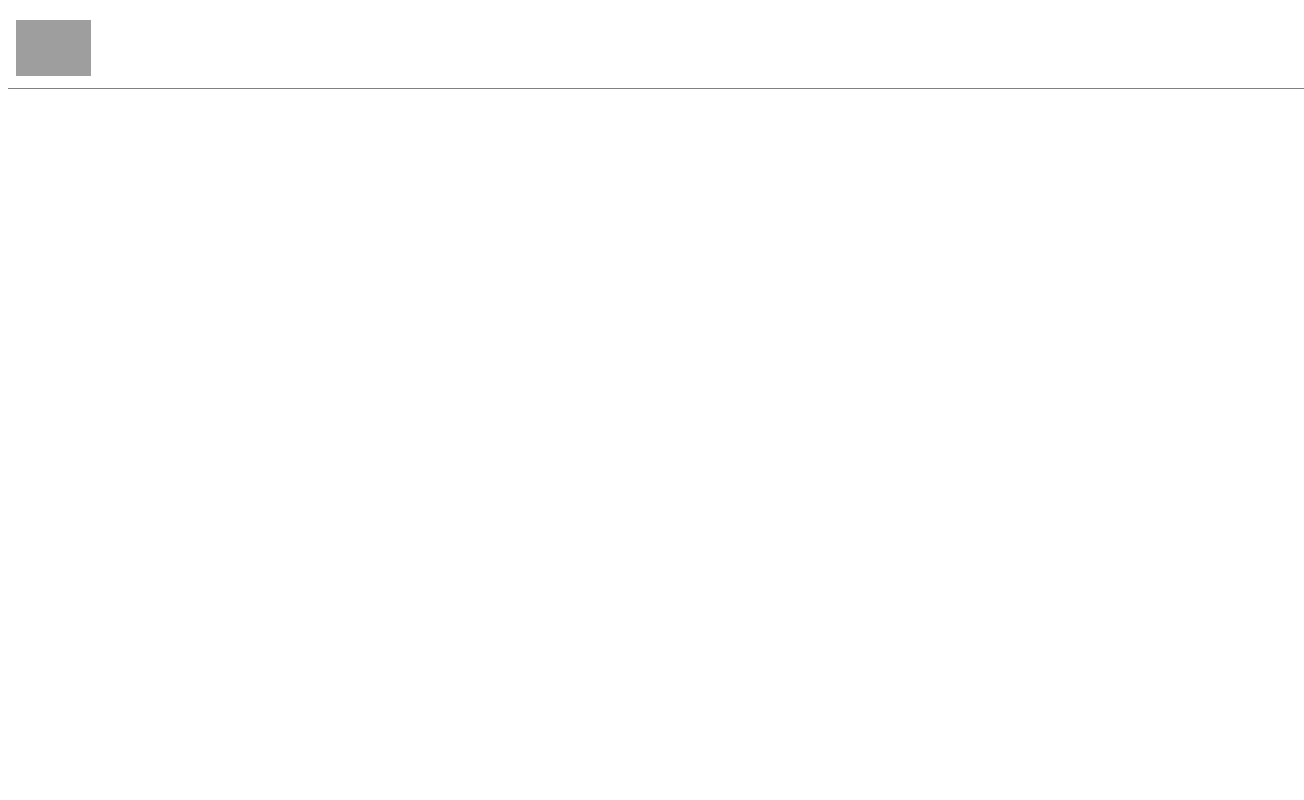
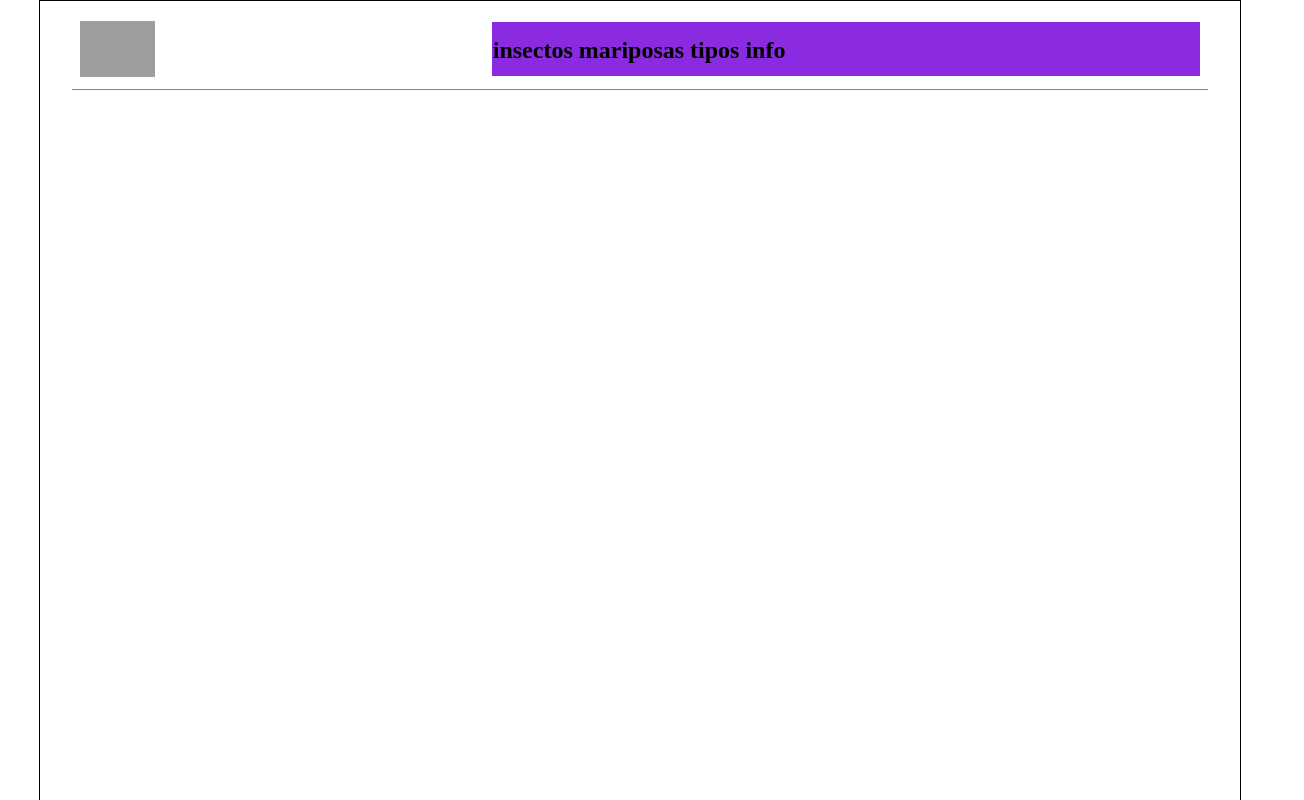
Before and after one commit to dalunaaaa/prueba1-periodo2, a plain HTML site: page index.html in a window 1280 px wide. Shown: the top 800 px of the page, 1304 px wide, since content can reach past the window. Drawn offline with Linux system fonts and the light colour scheme; grey boxes are pictures that could not be loaded.

Commit message:
version 0.3

```diff
--- a/header2/header.css
+++ b/header2/header.css
@@ -1,5 +1,5 @@
 header {
-    width: 80rem;
+    width: 70rem;
     margin: auto;
     height: 5rem;
     border-bottom: 1px solid gray;
@@ -7,6 +7,7 @@ header {
     display: flex;
     align-items: center;
     padding: 0 0.5rem;
+    justify-content: space-between;
 
 }
 header .box_img {
@@ -23,3 +24,16 @@ header .box_img {
 
 
 }
+
+header h1{
+    width: 120%;
+    height: 30%;
+    font-size: 1.5rem;
+    background-color: blueviolet;
+
+
+    padding: 15px 0.5px;
+    display: flex;
+    justify-content: space-between;
+
+}
--- a/index.css
+++ b/index.css
@@ -0,0 +1,6 @@
+html{
+    max-width: 1200px;
+    height: 1400px;
+    margin: auto;
+    border: 1px solid black;
+}
--- a/index.html
+++ b/index.html
@@ -20,6 +20,8 @@
     <div class="box_img">
         <img src="https://www.otromundoesposible.net/wp-content/uploads/2013/03/mariposa-morfo-azul1.jpg" alt="">
     </div>
+    <h1>insectos  mariposas  tipos info</h1>
+
 </header>
 
 <section class="section_banner"></section>
```
